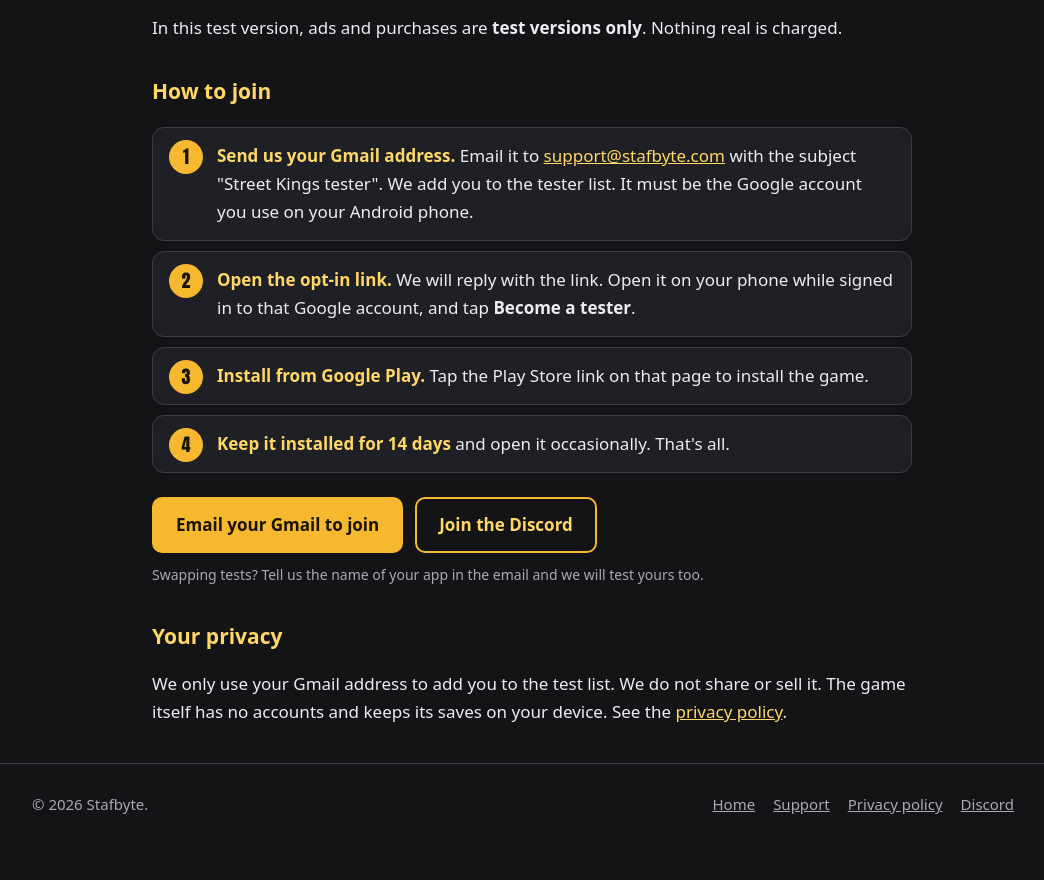
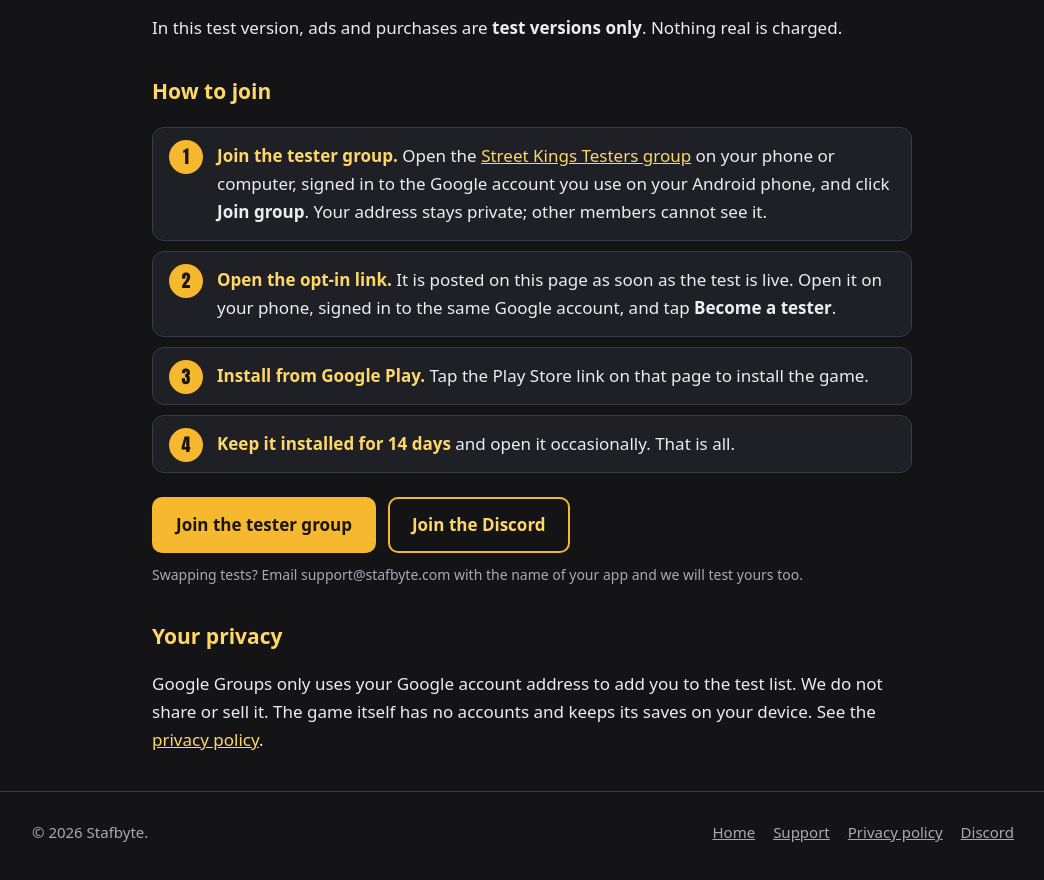
Before and after one commit to streetkingsidle/streetkingsidle.github.io, a plain HTML site: page testers.html in a window 1280 px wide. Shown: the part 500-1380 px from the top of the page, without its empty margins (108-1152 px from the left). Drawn offline with Linux system fonts and the light colour scheme.

Commit message:
Testers page: join via Google Group

```diff
--- a/testers.html
+++ b/testers.html
@@ -36,20 +36,20 @@
 
   <h2>How to join</h2>
   <ol class="steps">
-    <li><b>Send us your Gmail address.</b> Email it to <a href="mailto:support@stafbyte.com?subject=Street%20Kings%20tester&amp;body=Please%20add%20this%20Gmail%20address%20to%20the%20Street%20Kings%20test%3A%20">support@stafbyte.com</a> with the subject "Street Kings tester". We add you to the tester list. It must be the Google account you use on your Android phone.</li>
-    <li><b>Open the opt-in link.</b> We will reply with the link. Open it on your phone while signed in to that Google account, and tap <strong>Become a tester</strong>.</li>
+    <li><b>Join the tester group.</b> Open the <a href="https://groups.google.com/g/street-kings-testers">Street Kings Testers group</a> on your phone or computer, signed in to the Google account you use on your Android phone, and click <strong>Join group</strong>. Your address stays private; other members cannot see it.</li>
+    <li><b>Open the opt-in link.</b> It is posted on this page as soon as the test is live. Open it on your phone, signed in to the same Google account, and tap <strong>Become a tester</strong>.</li>
     <li><b>Install from Google Play.</b> Tap the Play Store link on that page to install the game.</li>
-    <li><b>Keep it installed for 14 days</b> and open it occasionally. That's all.</li>
+    <li><b>Keep it installed for 14 days</b> and open it occasionally. That is all.</li>
   </ol>
 
   <div class="cta">
-    <a class="btn" href="mailto:support@stafbyte.com?subject=Street%20Kings%20tester&amp;body=Please%20add%20this%20Gmail%20address%20to%20the%20Street%20Kings%20test%3A%20">Email your Gmail to join</a>
+    <a class="btn" href="https://groups.google.com/g/street-kings-testers">Join the tester group</a>
     <a class="btn ghost" href="https://discord.gg/XURKJn7upJ">Join the Discord</a>
   </div>
-  <p class="badge">Swapping tests? Tell us the name of your app in the email and we will test yours too.</p>
+  <p class="badge">Swapping tests? Email support@stafbyte.com with the name of your app and we will test yours too.</p>
 
   <h2>Your privacy</h2>
-  <p>We only use your Gmail address to add you to the test list. We do not share or sell it. The game itself has no accounts and keeps its saves on your device. See the <a href="privacy.html">privacy policy</a>.</p>
+  <p>Google Groups only uses your Google account address to add you to the test list. We do not share or sell it. The game itself has no accounts and keeps its saves on your device. See the <a href="privacy.html">privacy policy</a>.</p>
 </div></main>
 <footer><div class="wrap">
   <div>&copy; 2026 Stafbyte.</div>
```
